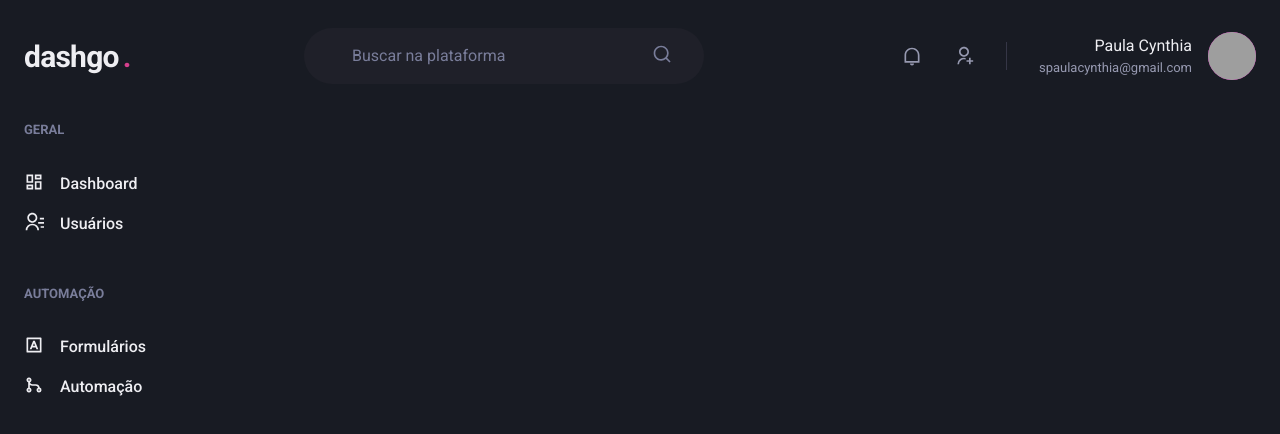
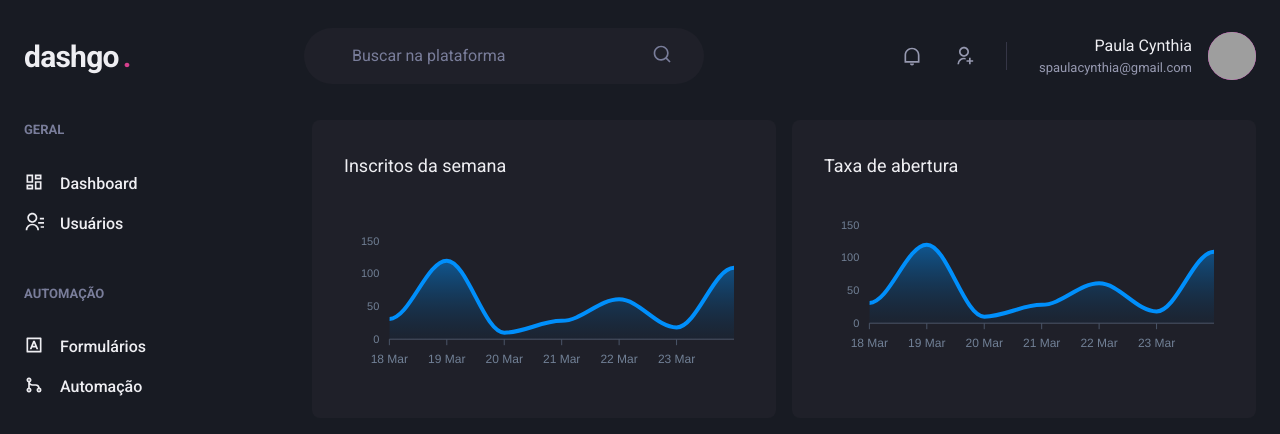
Before and after one commit to paulacynthia/reactjs, a Next.js app: page /dashboard in a window 1280 px wide. Shown: the top 434 px of the page. Built offline with nearby package versions, Linux system fonts and the light colour scheme; grey boxes are pictures that could not be loaded.

Commit message:
page: Dashboard

```diff
--- a/package.json
+++ b/package.json
@@ -12,9 +12,11 @@
     "@chakra-ui/react": "^1.7.4",
     "@emotion/react": "^11.7.1",
     "@emotion/styled": "^11.6.0",
+    "apexcharts": "^3.33.0",
     "framer-motion": "^5.6.0",
     "next": "12.0.8",
     "react": "17.0.2",
+    "react-apexcharts": "^1.3.9",
     "react-dom": "17.0.2",
     "react-icons": "^4.3.1"
   },
--- a/src/pages/dashboard.tsx
+++ b/src/pages/dashboard.tsx
@@ -1,6 +1,64 @@
-import { Flex } from "@chakra-ui/react";
+import { Box, Flex, SimpleGrid, Text, theme } from "@chakra-ui/react";
+
+import dynamic from "next/dynamic";
+import { ApexOptions } from "apexcharts";
+
 import { Header } from "../components/Header";
 import { Sidebar } from "../components/Sidebar";
+
+const Chart = dynamic(() => import("react-apexcharts"), {
+  ssr: false,
+});
+
+const options: ApexOptions = {
+  chart: {
+    toolbar: {
+      show: false,
+    },
+    zoom: {
+      enabled: false,
+    },
+    foreColor: theme.colors.gray[500],
+  },
+  grid: {
+    show: false,
+  },
+  dataLabels: {
+    enabled: false,
+  },
+  tooltip: {
+    enabled: false,
+  },
+  xaxis: {
+    type: "datetime",
+    axisBorder: {
+      color: theme.colors.gray[600],
+    },
+    axisTicks: {
+      color: theme.colors.gray[600],
+    },
+    categories: [
+      "2021-03-18T00:00:00.00Z",
+      "2021-03-19T00:00:00.00Z",
+      "2021-03-20T00:00:00.00Z",
+      "2021-03-21T00:00:00.00Z",
+      "2021-03-22T00:00:00.00Z",
+      "2021-03-23T00:00:00.00Z",
+      "2021-03-24T00:00:00.00Z",
+    ],
+  },
+  fill: {
+    opacity: 0.3,
+    type: "gradient",
+    gradient: {
+      shade: "dark",
+      opacityFrom: 0.7,
+      opacityTo: 0.3,
+    },
+  },
+};
+
+const series = [{ name: "series1", data: [31, 120, 10, 28, 61, 18, 109] }];
 
 export default function Dashboard() {
   return (
@@ -8,6 +66,26 @@
       <Header />
       <Flex w="100%" my="6" maxWidth={1480} mx="auto" px="6">
         <Sidebar />
+        <SimpleGrid
+          flex="1"
+          gap="4"
+          minChildWidth="320px"
+          align="flex-start"
+          pb="4"
+        >
+          <Box p="8" bg="gray.800" borderRadius={8}>
+            <Text fontSize="lg" mb="4" pb="4">
+              Inscritos da semana
+            </Text>
+            <Chart options={options} series={series} type="area" height={160} />
+          </Box>
+          <Box p="8" bg="gray.800" borderRadius={8}>
+            <Text fontSize="lg" mb="4">
+              Taxa de abertura
+            </Text>
+            <Chart options={options} series={series} type="area" height={160} />
+          </Box>
+        </SimpleGrid>
       </Flex>
     </Flex>
   );
```
Also changed, not shown: 1 other file (tests, documents, lock files or other folders).
